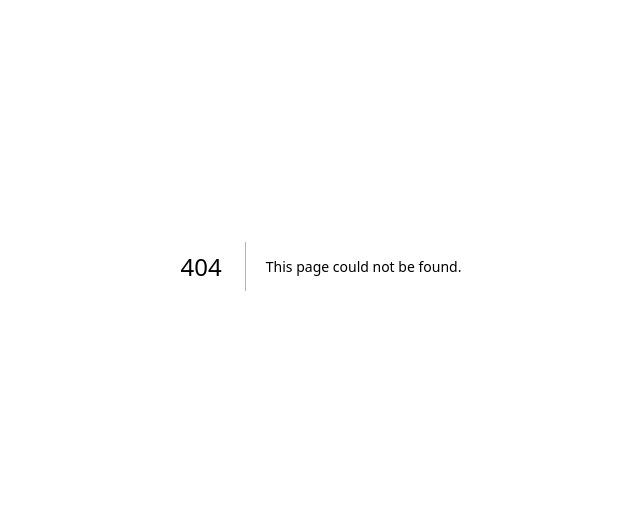
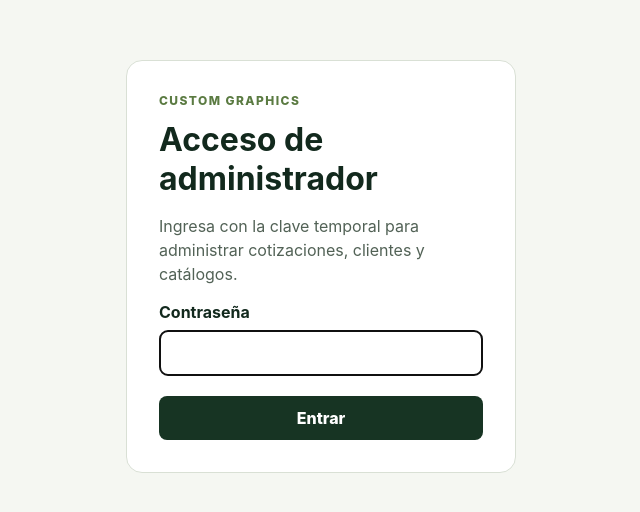
Before and after one commit to customgraphicsmx/custom-graphics-cotizador, a Next.js app: page /login in a window 1280 px wide. Before the commit this address had no page. Shown: the part 134-646 px from the top of the page, without its empty margins (319-959 px from the left). Built offline with nearby package versions, Linux system fonts and the light colour scheme.

Commit message:
Añadir pantalla de acceso

```diff
--- /dev/null
+++ b/app/login/page.tsx
@@ -0,0 +1,35 @@
+"use client";
+
+import { FormEvent, useState } from "react";
+
+export default function LoginPage() {
+  const [password, setPassword] = useState("");
+  const [error, setError] = useState("");
+  const [sending, setSending] = useState(false);
+
+  async function submit(event: FormEvent<HTMLFormElement>) {
+    event.preventDefault();
+    setSending(true); setError("");
+    const response = await fetch("/api/auth/login", {
+      method: "POST", headers: { "content-type": "application/json" }, body: JSON.stringify({ password }),
+    });
+    if (response.ok) { window.location.assign("/"); return; }
+    setError("La contraseña no es correcta.");
+    setSending(false);
+  }
+
+  return <main style={{ minHeight:"100vh", display:"grid", placeItems:"center", background:"#f5f7f2", padding:24 }}>
+    <form onSubmit={submit} style={{ width:"min(100%, 390px)", background:"#fff", border:"1px solid #d9e0d5", borderRadius:16, padding:32 }}>
+      <p style={{ margin:0, color:"#5b7b42", fontWeight:800, letterSpacing:"0.12em", fontSize:12 }}>CUSTOM GRAPHICS</p>
+      <h1 style={{ margin:"12px 0 8px", color:"#12291d" }}>Acceso de administrador</h1>
+      <p style={{ color:"#526256", lineHeight:1.5 }}>Ingresa con la clave temporal para administrar cotizaciones, clientes y catálogos.</p>
+      <label style={{ display:"grid", gap:8, fontWeight:700, color:"#12291d" }}>Contraseña
+        <input autoFocus required type="password" value={password} onChange={e=>setPassword(e.target.value)} style={{ padding:12, border:"1px solid #bdcabc", borderRadius:8 }} />
+      </label>
+      {error && <p role="alert" style={{ color:"#b42318" }}>{error}</p>}
+      <button disabled={sending} type="submit" style={{ width:"100%", marginTop:20, padding:12, background:"#173423", color:"white", border:0, borderRadius:8, fontWeight:800 }}>
+        {sending ? "Verificando…" : "Entrar"}
+      </button>
+    </form>
+  </main>;
+}
```
